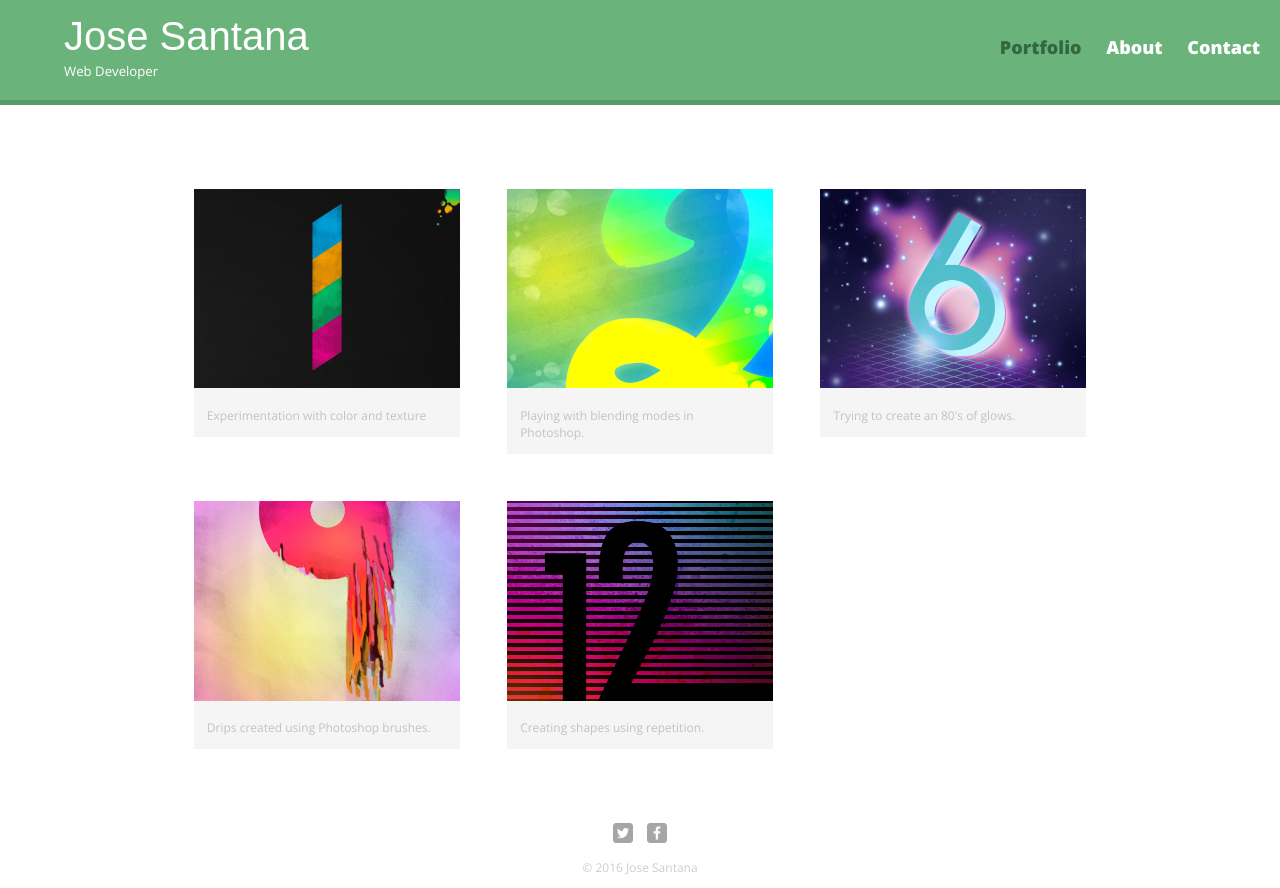
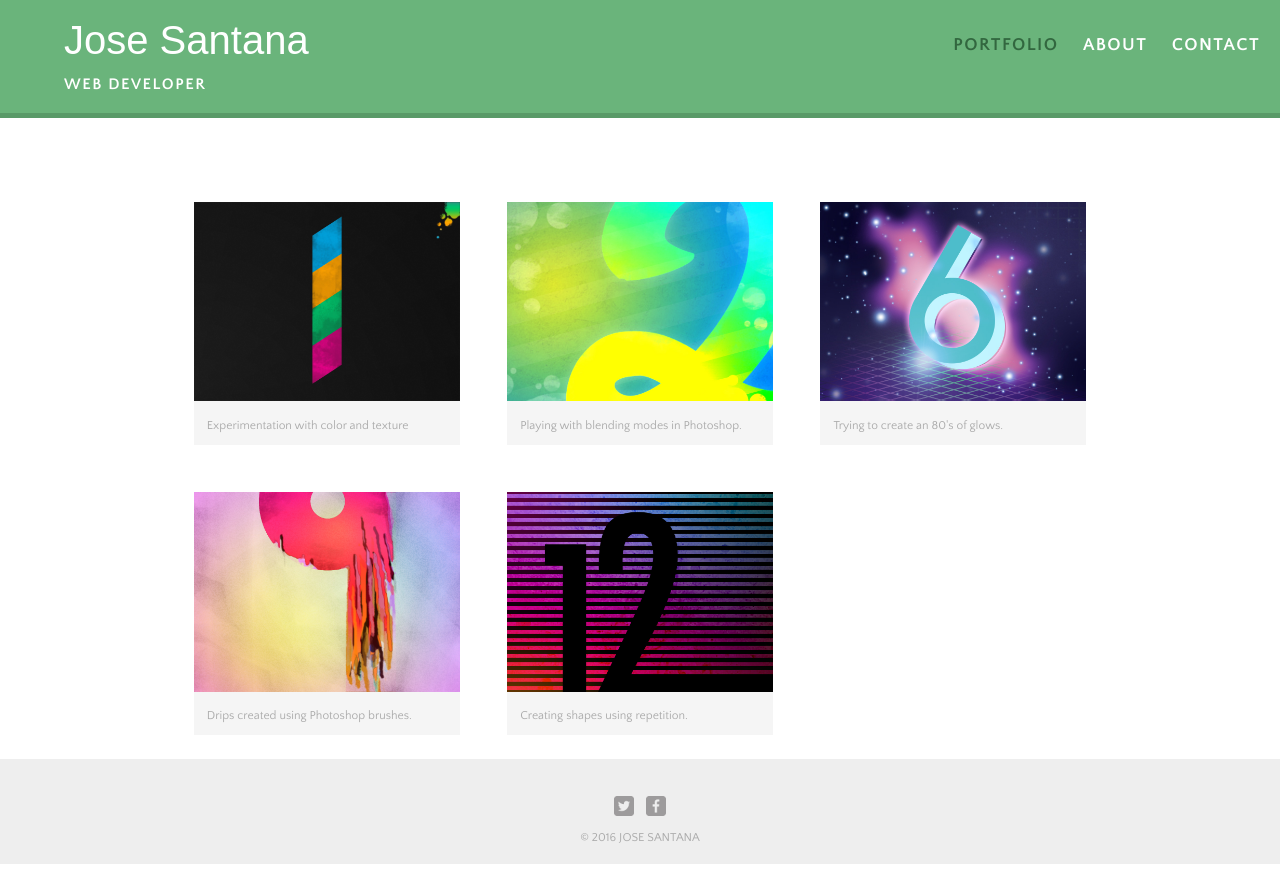
Before and after one commit to jsantana2418/website-v1, a plain HTML site: page index.html in a window 1280 px wide. After the commit the page ends 864 px from the top, so only its background shows below. Drawn offline with nearby package versions, Linux system fonts and the light colour scheme; a web font is replaced by a local one.

Commit message:
code clean up and sticky footer
cleaned up most of the code by assigning em over px for font-size,
sticky footer, and lorem ipsum text

```diff
--- a/about.html
+++ b/about.html
@@ -5,14 +5,14 @@
     <meta charset="utf-8"> <!-- The character encoding of the HTML page. Should only be used once. -->
     <title>Jose Santana | Web Developer</title> <!-- The <title> tag is required in all HTML documents and it defines the title of the document. -->
     <link rel="stylesheet" href="css/normalize.css"> <!-- The <link> tag defines a link between a document and an external resource (stylesheet.css). -->
-    <link href='https://fonts.googleapis.com/css?family=Changa+One|Open+Sans:400,400italic,700,700italic,800' rel='stylesheet' type='text/css'>
+    <link href='https://fonts.googleapis.com/css?family=Quattrocento+Sans:400,700,400italic,700italic' rel='stylesheet' type='text/css'>
     <link href='https://fonts.googleapis.com/css?family=Oleo+Script+Swash+Caps:400,700' rel='stylesheet' type='text/css'>
     <link rel="stylesheet" href="css/main.css">
     <link rel="stylesheet" href="css/responsive.css">
     <meta name="viewport" content="width=device-width, initial-scale=1.0">
 </head>
 
-<body> <!-- The <body> tag defines the document's body.
+<body class="site"> <!-- The <body> tag defines the document's body.
   The <body> element contains all the contents of an HTML document, such as text, hyperlinks, images, tables, lists, etc. -->
     <header> <!-- The <header> element represents a container for introductory content or a set of navigational links. -->
         <a href="index.html" id="logo"> <!-- The <a> tag defines a hyperlink, which is used to link from one page to another. -->
@@ -32,15 +32,15 @@ Notice that NOT all links of a document should be inside a <nav> element. The <n
     <section> <!-- The <section> tag defines sections in a document, such as chapters, headers, footers, or any other sections of the document. -->
       <img src="img/jose.jpg" alt="Photograph of Jose Santana" class="profile-photo">
       <h3>About</h3>
-      <p>Hi, I'm Jose Santana! This is my design portfolio where I share all of my favorite work. When I'm not designing content, I enjoy exercising, spending time with loved ones, drinking bold coffee, and more.</p>
-      <p>If you like to follow me on twitter my username is <a href="https://twitter.com/JoseSantana2418">@JoseSantana2418</a>.</p>
+      <p>Lorem ipsum dolor sit amet, consectetur adipiscing elit. Phasellus lobortis sapien quis lacus porttitor interdum. Curabitur nec purus sit amet tortor dignissim fermentum in ut quam. Sed quis dolor in quam vestibulum sagittis id quis nulla. Nam hendrerit efficitur erat, at mollis velit accumsan quis. Maecenas quis turpis arcu. Mauris dolor enim, semper vitae placerat nec, feugiat in justo.</p>
     </section>
-    <footer> <!-- A <footer> element typically contains: authorship information, copyright information, contact information, sitemap, back to top links, related documents -->
-        <a href="http://twitter.com/JoseSantana2418"><img src="img/twitter-wrap.png" alt="Twitter logo" class="social-icon"></a>
-        <a href="http://facebook.com"><img src="img/facebook-wrap.png" alt="Facebook logo" class="social-icon"></a>
-        <p>&copy; 2016 Jose Santana</p>
-    </footer>
+
   </div>
+  <footer> <!-- A <footer> element typically contains: authorship information, copyright information, contact information, sitemap, back to top links, related documents -->
+      <a href="http://twitter.com"><img src="img/twitter-wrap.png" alt="Twitter logo" class="social-icon"></a>
+      <a href="http://facebook.com"><img src="img/facebook-wrap.png" alt="Facebook logo" class="social-icon"></a>
+      <p>&copy; 2016 Jose Santana</p>
+  </footer>
 </body>
 
 </html>
--- a/css/main.css
+++ b/css/main.css
@@ -14,17 +14,25 @@ body     {color: blue;}
         property: value
 */
 
+
 body {
-  font-family: 'Open Sans', sans-serif;
+  font-family: 'Quattrocento Sans', sans-serif;
+}
+
+.site {
+  display: flex;
+  flex-direction: column;
+  min-height: 100vh;
 }
 
 /* id selector uses the id attribute of an HTML element to select a specific element.
 The id of an element should be unique within a page, so the id selector is used to select one unique element!
 Identifying the entire section in the index.html file to apply the following generalize styles below */
 #wrapper {
-    max-width: 940px;
+    max-width: 58.750em;
     margin: 0 auto;
     padding: 0 5%;
+    flex: 1;
 }
 
 a {
@@ -62,13 +70,15 @@ h1 {
   margin: 15px 0;
   font-size: 2em;
   font-weight: normal;
-  line-height: 0.8em;
+  line-height: 1em;
 }
 
 h2 {
-  font-size: 0.75em;
-  margin: -5px 0 0;
-  font-weight: normal;
+  font-size: 1em;
+  margin: 0 0;
+  font-weight: 700;
+  text-transform: uppercase;
+  letter-spacing: 0.094em;
 }
 
 
@@ -94,8 +104,10 @@ nav li {
 }
 
 nav a {
-  font-weight: 800;
+  font-weight: 700;
   padding: 15px 10px;
+  letter-spacing: 0.078em;
+  text-transform: uppercase;
 }
 
 
@@ -106,10 +118,12 @@ FOOTER
 
 footer {
   font-size: 0.75em;
+  text-transform: uppercase;
   text-align: center;
   clear: both;
-  padding-top: 50px;
-  color: #ccc;
+  color: #aaa;
+  padding: 3.125em 0 0.625em;
+  background-color: #eee;
 }
 
 /* The class selector selects elements with a specific class attribute.
@@ -137,7 +151,7 @@ PAGE: PORTFOLIO
   width: 45%;
   margin: 2.5%;
   background-color: #f5f5f5;
-  color: #bdc3c7;
+  color: #aaa;
 }
 
 /* descendant selector example below */
@@ -145,7 +159,7 @@ PAGE: PORTFOLIO
   margin: 0;
   padding: 5%;
   font-size: 0.75em;
-  color: #bdc3c7;
+  color: #aaa;
 }
 
 
@@ -207,13 +221,15 @@ COLORS
 /* site body */
 body {
     background-color: #fff;
-    color: #999;
+    color: #aaa;
 }
+
 /* green header */
 header {
     background: #6ab47b;
     border-color: #599a68;
 }
+
 /* nav background on mobile devices */
 nav {
     background: #599a68;
--- a/css/responsive.css
+++ b/css/responsive.css
@@ -82,7 +82,7 @@ Using media queries are a popular technique for delivering a tailored style shee
   }
 
   h2 {
-    font-size: 0.825em;
+    font-size: 1em;
     margin-bottom: 20px;
   }
 
--- a/index.html
+++ b/index.html
@@ -1,39 +1,58 @@
-<!DOCTYPE html> <!-- The <!DOCTYPE> declaration is not an HTML tag; it is an instruction to the web browser about what version of HTML the page is written in. -->
-<html> <!-- The <html> tag tells the browser that this is an HTML document. -->
+<!DOCTYPE html>
+<!-- The <!DOCTYPE> declaration is not an HTML tag; it is an
+instruction to the web browser about what version of HTML the page is written in. -->
+<html>
+<!-- The <html> tag tells the browser that this is an HTML document. -->
 
-<head> <!-- The <head> element can include a title for the document, scripts, styles, meta information, and more. -->
-    <meta charset="utf-8"> <!-- The character encoding of the HTML page. Should only be used once. -->
-    <title>Jose Santana | Web Developer</title> <!-- The <title> tag is required in all HTML documents and it defines the title of the document. -->
-    <link rel="stylesheet" href="css/normalize.css"> <!-- The <link> tag defines a link between a document and an external resource (stylesheet.css). -->
-    <link href='https://fonts.googleapis.com/css?family=Changa+One|Open+Sans:400,400italic,700,700italic,800' rel='stylesheet' type='text/css'>
+<head>
+    <!-- The <head> element can include a title for the document,
+    scripts, styles, meta information, and more. -->
+    <meta charset="utf-8">
+    <!-- The character encoding of the HTML page. Should only be used once. -->
+    <title>Jose Santana | Web Developer</title>
+    <!-- The <title> tag is required in all HTML documents and it defines the title of the document. -->
+    <link rel="stylesheet" href="css/normalize.css">
+    <!-- The <link> tag defines a link between a document and an external resource (stylesheet.css). -->
+    <link href='https://fonts.googleapis.com/css?family=Quattrocento+Sans:400,700,400italic,700italic' rel='stylesheet' type='text/css'>
     <link href='https://fonts.googleapis.com/css?family=Oleo+Script+Swash+Caps:400,700' rel='stylesheet' type='text/css'>
     <link rel="stylesheet" href="css/main.css">
     <link rel="stylesheet" href="css/responsive.css">
     <meta name="viewport" content="width=device-width, initial-scale=1.0">
 </head>
 
-<body> <!-- The <body> tag defines the document's body.
-  The <body> element contains all the contents of an HTML document, such as text, hyperlinks, images, tables, lists, etc. -->
-    <header> <!-- The <header> element represents a container for introductory content or a set of navigational links. -->
-        <a href="index.html" id="logo"> <!-- The <a> tag defines a hyperlink, which is used to link from one page to another. -->
+<body class="site">
+    <!-- The <body> tag defines the document's body.
+  The <body> element contains all the contents of an HTML document,
+  such as text, hyperlinks, images, tables, lists, etc. -->
+    <header>
+        <!-- The <header> element represents a container for
+        introductory content or a set of navigational links. -->
+        <a href="index.html" id="logo">
+            <!-- The <a> tag defines a hyperlink, which is used to link from one page to another. -->
             <h1>Jose Santana</h1>
             <h2>Web Developer</h2>
         </a>
-        <nav> <!-- The <nav> tag defines a set of navigation links.
-Notice that NOT all links of a document should be inside a <nav> element. The <nav> element is intended only for major block of navigation links. -->
+        <nav>
+            <!-- The <nav> tag defines a set of navigation links.
+Notice that NOT all links of a document should be inside a <nav> element.
+The <nav> element is intended only for major block of navigation links. -->
             <ul>
-                <li><a href="index.html"class="selected">Portfolio</a></li>
+                <li><a href="index.html" class="selected">Portfolio</a></li>
                 <li><a href="about.html">About</a></li>
                 <li><a href="contact.html">Contact</a></li>
             </ul>
         </nav>
     </header>
-    <div id="wrapper"> <!-- The <div> tag defines a division or a section in an HTML document. -->
-    <section> <!-- The <section> tag defines sections in a document, such as chapters, headers, footers, or any other sections of the document. -->
+    <div id="wrapper">
+        <!-- The <div> tag defines a division or a section in an HTML document. -->
+        <section>
+            <!-- The <section> tag defines sections in a document,
+            such as chapters, headers, footers, or any other sections of the document. -->
             <ul id="gallery">
                 <li>
                     <a href="img/numbers-01.jpg">
-                    <img src="img/numbers-01.jpg" alt=""> <!-- The <img> tag defines an image in an HTML page.
+                        <img src="img/numbers-01.jpg" alt="">
+                        <!-- The <img> tag defines an image in an HTML page.
 The <img> tag has two required attributes: src and alt. -->
                         <p>Experimentation with color and texture</p>
                     </a>
@@ -64,12 +83,16 @@ The <img> tag has two required attributes: src and alt. -->
                 </li>
             </ul>
         </section>
-    <footer> <!-- A <footer> element typically contains: authorship information, copyright information, contact information, sitemap, back to top links, related documents -->
+
+    </div>
+    <footer>
+        <!-- A <footer> element typically contains:
+        authorship information, copyright information, contact information, sitemap,
+        back to top links, related documents -->
         <a href="http://twitter.com"><img src="img/twitter-wrap.png" alt="Twitter logo" class="social-icon"></a>
         <a href="http://facebook.com"><img src="img/facebook-wrap.png" alt="Facebook logo" class="social-icon"></a>
         <p>&copy; 2016 Jose Santana</p>
     </footer>
-  </div>
 </body>
 
 </html>
```
Also changed, not shown: contact.html (+8 -9 lines). Lines whose indentation alone changed are shown as unchanged.
